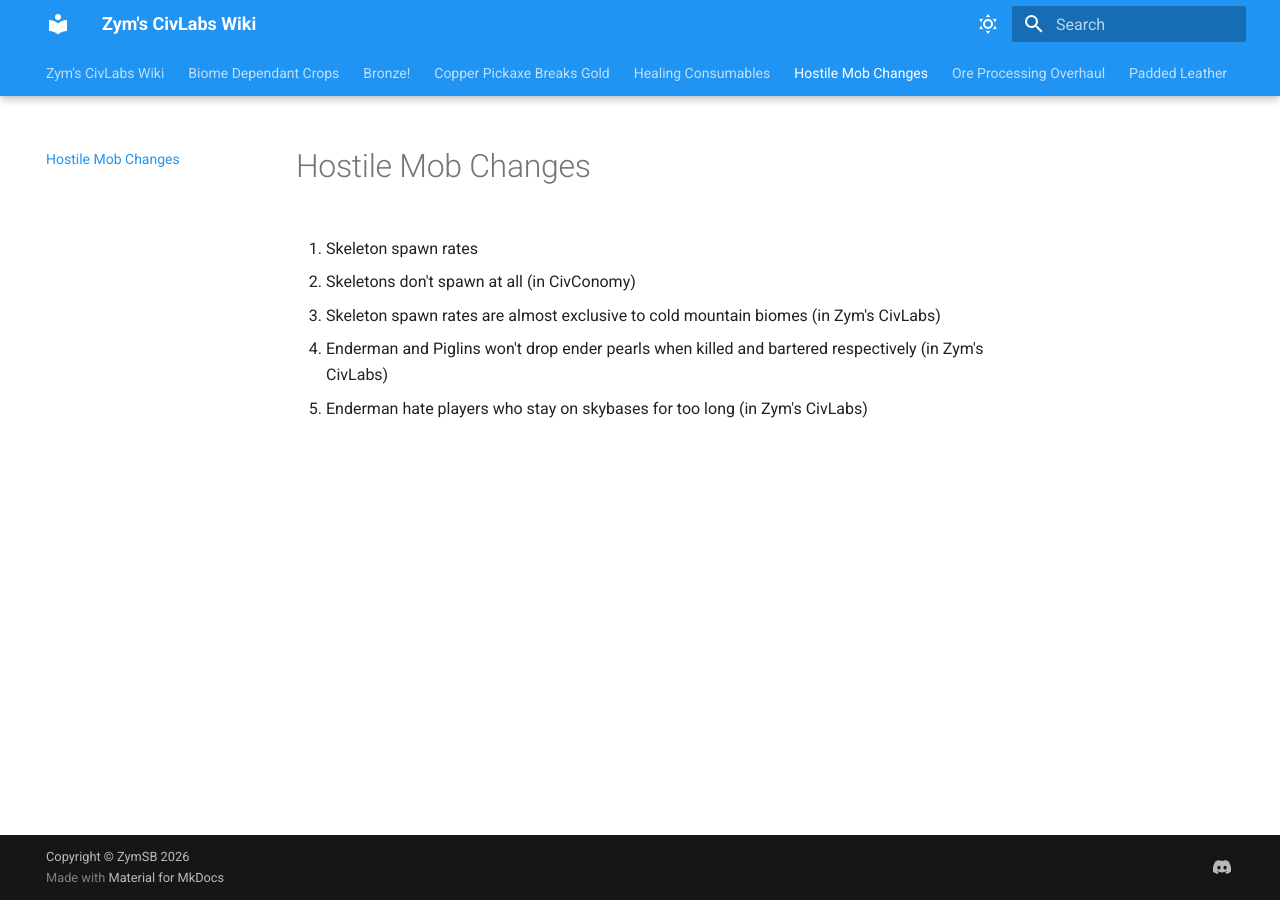
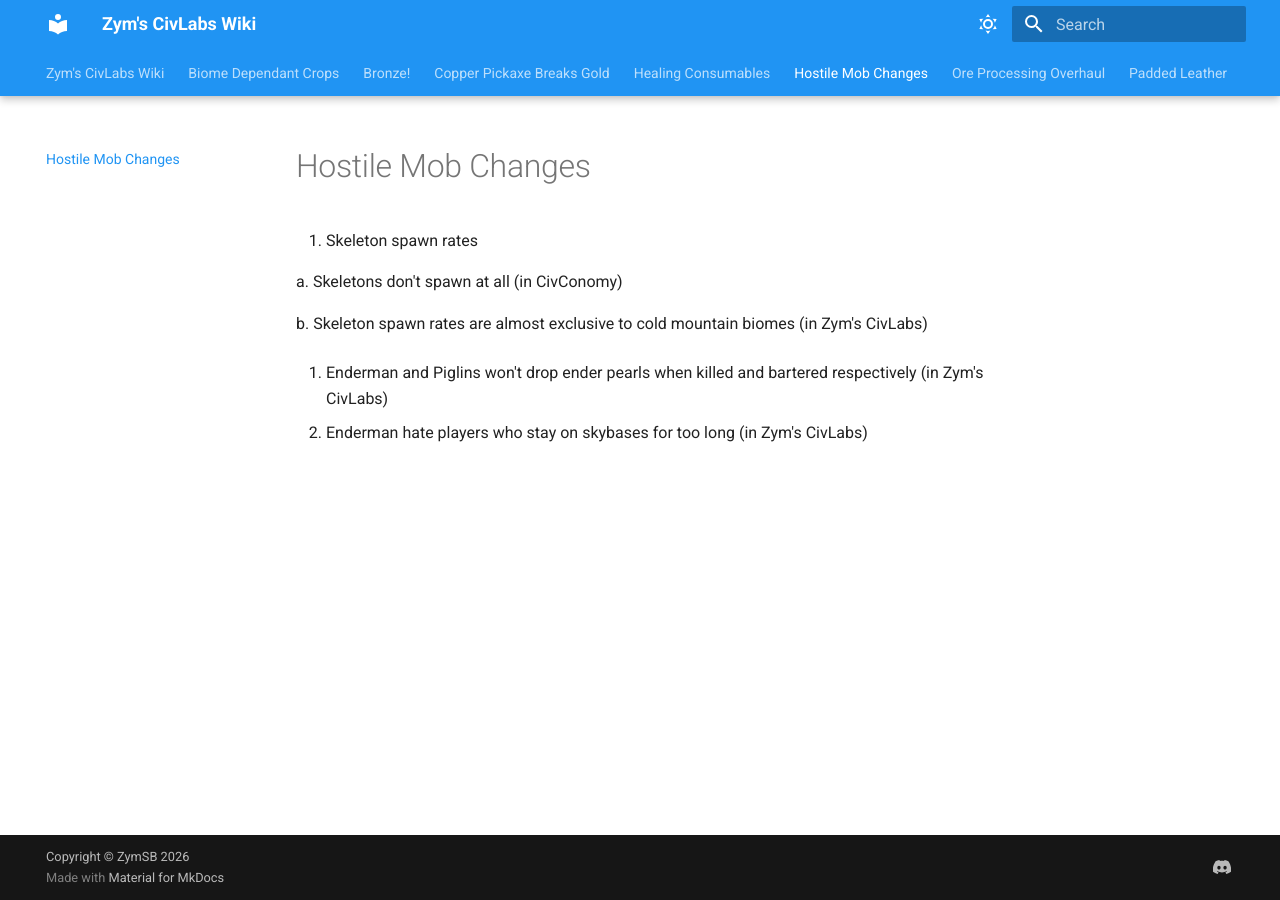
Before and after one commit to zymsbgt/zym-civlabs-docs, an MkDocs documentation site: the page built from docs/Hostile Mob Changes.md, in a window 1280 px wide. Built offline with MkDocs 1.6.1 and Material for MkDocs 9.7.7, drawn with Linux system fonts in a browser that asks for light colours.

```diff
--- a/docs/Hostile Mob Changes.md
+++ b/docs/Hostile Mob Changes.md
@@ -2,9 +2,9 @@
 
 1. Skeleton spawn rates
 
-- Skeletons don't spawn at all (in CivConomy)
+a. Skeletons don't spawn at all (in CivConomy)
 
-- Skeleton spawn rates are almost exclusive to cold mountain biomes (in Zym's CivLabs)
+b. Skeleton spawn rates are almost exclusive to cold mountain biomes (in Zym's CivLabs)
 
 2. Enderman and Piglins won't drop ender pearls when killed and bartered respectively (in Zym's CivLabs)
 
```
